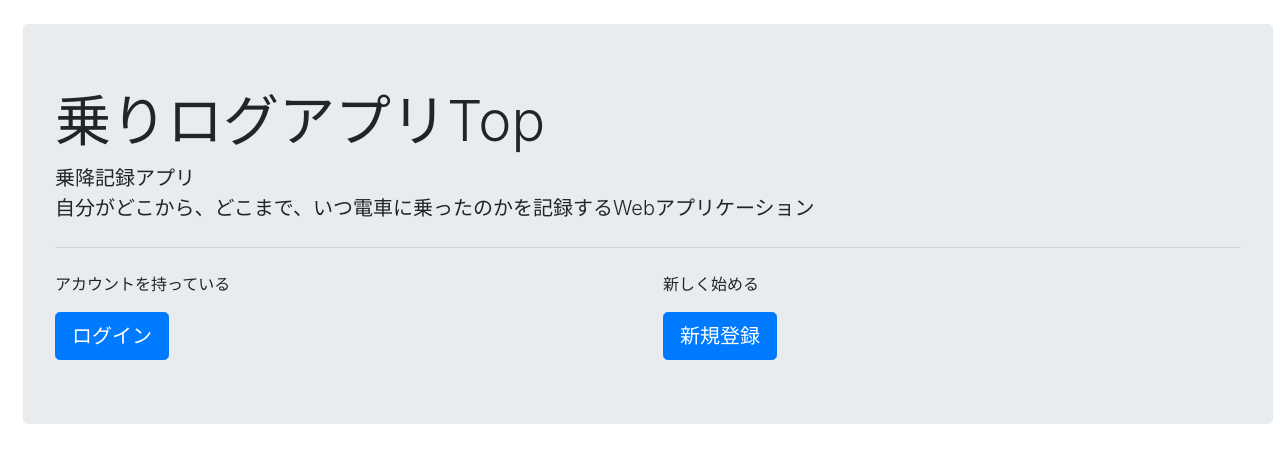
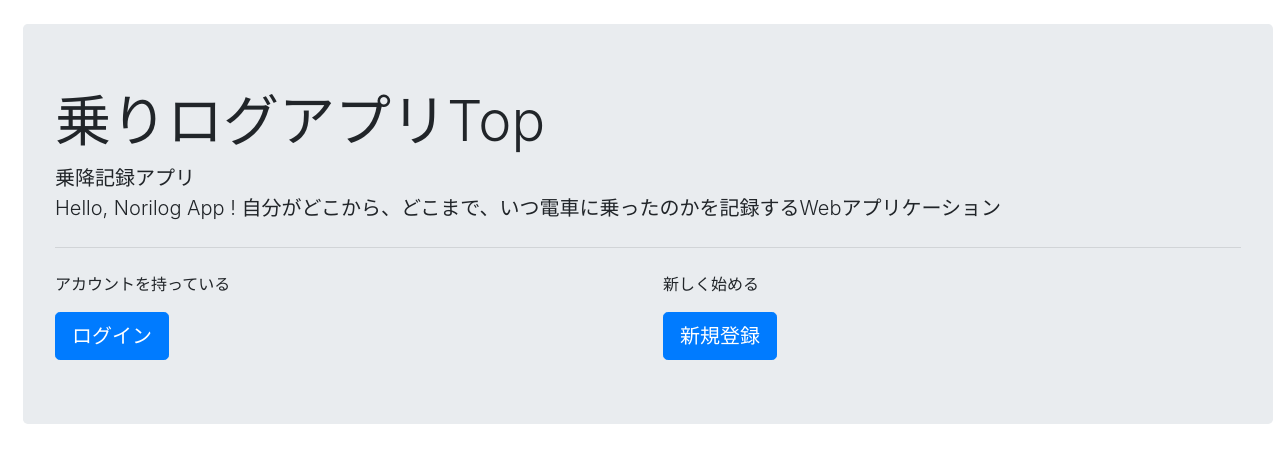
Before and after one commit to keisuke-ito/norilog_django2, a Django app: page / in a window 1280 px wide. Shown: the part 56-519 px from the top of the page. Run offline with Django 3.2, Linux system fonts and the light colour scheme; some libraries are stand-ins or nearby versions.

Commit message:
change index.html

```diff
--- a/norilog/templates/norilog/index.html
+++ b/norilog/templates/norilog/index.html
@@ -8,6 +8,7 @@
 <div class="jumbotron mt4">
     <h1 class="display-4">乗りログアプリTop</h1>
     <p class="lead">乗降記録アプリ<br>
+        Hello, Norilog App !
         自分がどこから、どこまで、いつ電車に乗ったのかを記録するWebアプリケーション
     </p>
     <hr class="my-4">
```
